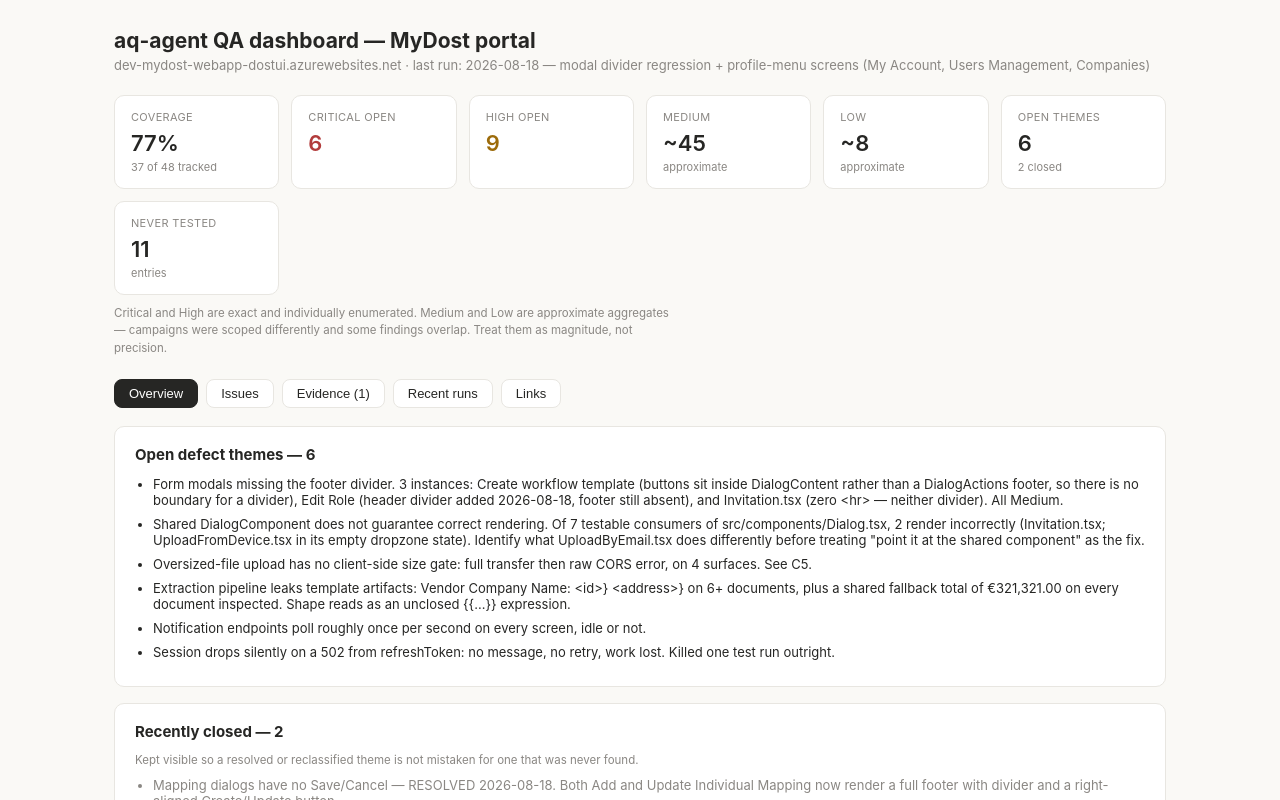
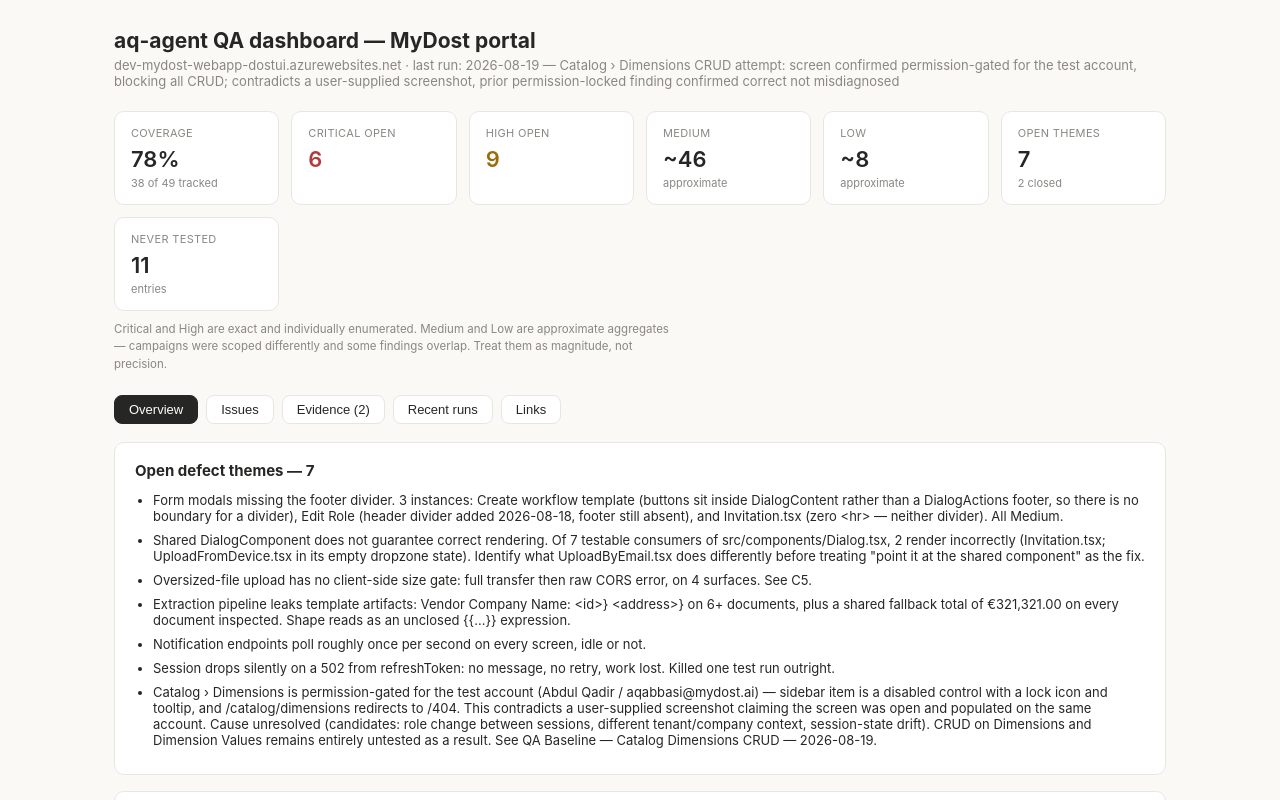
Before and after one commit to qadir1020/mydost-qa-dashboard, a React (Vite) app: page / in a window 1280 px wide. Shown: the top 800 px of the page. Built offline with nearby package versions, Linux system fonts and the light colour scheme.

Commit message:
QA dashboard update — 2026-08-19 — Catalog Dimensions CRUD attempt (permission-blocked, contradiction with user screenshot resolved)

```diff
--- a/src/data.js
+++ b/src/data.js
@@ -1,21 +1,21 @@
-// Snapshot of the Dost Portal QA Dashboard (Notion) as of 2026-08-18.
+// Snapshot of the Dost Portal QA Dashboard (Notion) as of 2026-08-19.
 // To refresh: update this file manually, or wire up scripts/sync-notion.js
 // (see README) to pull live data via the Notion API.
 
 export const dashboardData = {
   environment: "dev-mydost-webapp-dostui.azurewebsites.net",
-  lastRun: "2026-08-18 — modal divider regression + profile-menu screens (My Account, Users Management, Companies)",
+  lastRun: "2026-08-19 — Catalog › Dimensions CRUD attempt: screen confirmed permission-gated for the test account, blocking all CRUD; contradicts a user-supplied screenshot, prior permission-locked finding confirmed correct not misdiagnosed",
   summary: {
-    coverage: { tested: 37, total: 48, percent: 77 },
+    coverage: { tested: 38, total: 49, percent: 78 },
     neverTested: 11,
     stale: 0,
     defectThemes: 6,
-    activeBaselines: 3,
+    activeBaselines: 4,
   },
   severity: [
     { level: "Critical", count: 6, note: "All enumerated below — unchanged", exact: true },
     { level: "High", count: 9, note: "All enumerated below — was 10; H6 resolved 2026-08-18", exact: true },
-    { level: "Medium", count: 45, note: "Aggregate across campaigns — dominated by 22 untranslated-copy items and 7 raw-identifier items from the localization sweep, plus the open modal-divider findings", exact: false },
+    { level: "Medium", count: 46, note: "Aggregate across campaigns — dominated by 22 untranslated-copy items and 7 raw-identifier items from the localization sweep, plus the open modal-divider findings and the new Catalog Dimensions access-contradiction finding", exact: false },
     { level: "Low", count: 8, note: "Cosmetic and polish", exact: false },
   ],
   critical: [
@@ -40,6 +40,10 @@
   // H6 (Add/Update Individual Mapping had no Save/Cancel) was RESOLVED 2026-08-18
   // and removed from `high`. IDs are intentionally not renumbered so existing
   // references stay valid.
+  //
+  // Catalog Dimensions CRUD attempt (2026-08-19) produced no Critical/High —
+  // the finding is a Medium (access contradiction, not a confirmed bug; see
+  // defectThemes and the Catalog Dimensions baseline for detail).
 
   // defectThemes: each entry is { status, text }.
   //   status: "open"   — still outstanding
@@ -53,6 +57,7 @@
     { status: "open", text: "Extraction pipeline leaks template artifacts: Vendor Company Name: <id>} <address>} on 6+ documents, plus a shared fallback total of €321,321.00 on every document inspected. Shape reads as an unclosed {{…}} expression." },
     { status: "open", text: "Notification endpoints poll roughly once per second on every screen, idle or not." },
     { status: "open", text: "Session drops silently on a 502 from refreshToken: no message, no retry, work lost. Killed one test run outright." },
+    { status: "open", text: "Catalog › Dimensions is permission-gated for the test account (Abdul Qadir / aqabbasi@mydost.ai) — sidebar item is a disabled control with a lock icon and tooltip, and /catalog/dimensions redirects to /404. This contradicts a user-supplied screenshot claiming the screen was open and populated on the same account. Cause unresolved (candidates: role change between sessions, different tenant/company context, session-state drift). CRUD on Dimensions and Dimension Values remains entirely untested as a result. See QA Baseline — Catalog Dimensions CRUD — 2026-08-19." },
     { status: "closed", text: "Mapping dialogs have no Save/Cancel — RESOLVED 2026-08-18. Both Add and Update Individual Mapping now render a full footer with divider and a right-aligned Create/Update button." },
     { status: "closed", text: "Confirm-dialog component ships with no dividers — RECLASSIFIED 2026-08-18 as not-a-defect. The divider standard applies to form modals only (input fields + save action). Confirm dialogs have no inputs, so no dividers are expected." },
   ],
@@ -85,8 +90,24 @@
       afterAlt: "Upload by email dialog showing a divider below the header, a divider above the footer, and a right-aligned Close button, both dividers marked in green",
       url: null,
     },
+    {
+      title: "Catalog Dimensions — permission lock, no image evidence committed",
+      date: "2026-08-19",
+      screen: "Catalog › Dimensions",
+      status: "open",
+      summary:
+        "Sidebar screenshot taken this run shows a visible lock icon next to \"Dimensions\", distinct from Items/Taxes which have none, plus an accessible tooltip reading \"You don't have permission. Please update your role or contact the administrator.\" A screenshot of this evidence was captured locally during the run but not committed here (PNG binary cannot be carried by this sync path). See the linked baseline for the full description and repro steps.",
+      before: null,
+      beforeLabel: null,
+      beforeAlt: null,
+      after: null,
+      afterLabel: null,
+      afterAlt: null,
+      url: "https://app.notion.com/p/3c10f4c873ef81b5aa45e6ad2ae45b66",
+    },
   ],
   recentRuns: [
+    { date: "2026-08-19", scope: "Catalog › Dimensions CRUD attempt (CRUD-only scope, mid-run trim)", outcome: "BLOCKED — 0 CRUD ops possible, permission wall confirmed correct (not a route bug); 1 Medium finding (unresolved contradiction with a user-supplied screenshot)", url: "https://app.notion.com/p/3c10f4c873ef81b5aa45e6ad2ae45b66" },
     { date: "2026-08-18", scope: "Modal divider regression (10 prior findings) + profile-menu screens", outcome: "3 FIXED (Add/Update Mapping, Create filtered view) · 6 persisting · 3 NEW (Invitation, Edit Role, plus 3 screens first-tested)", url: null },
     { date: "2026-08-17", scope: "Workflow Templates (first pass) + Documents (regression)", outcome: "New 0 · Fixed 0 · Persisting 3 · 3 new findings on Workflow Templates", url: "https://app.notion.com/p/3bf0f4c873ef81d3b5adcc2a8406bade" },
     { date: "2026-08-17", scope: "Modal consistency — Configuration (12 modals)", outcome: "4 fail: 3 confirm dialogs no dividers, Update Mapping no footer", url: null },
@@ -96,7 +117,6 @@
     { date: "2026-08-17", scope: "Ask Dost — 21-case re-run + Spanish case 20", outcome: "Tables/charts FIXED; approval flow intermittent; approval-card labels NEW", url: null },
     { date: "2026-08-13", scope: "Document upload — Documents + Payables", outcome: "1 Critical (wrong document content), 1 High (extraction)", url: null },
     { date: "2026-08-13", scope: "Ask Dost file attachments (8 cases)", outcome: "6 pass, 3 defects; no hallucination on PDF or Excel", url: null },
-    { date: "2026-08-12", scope: "Functional sweep batches 1–2 (10 screens)", outcome: "2 Critical, 3 High, 4 Medium, 2 Low, 1 retracted", url: "https://app.notion.com/p/3ba0f4c873ef81cc90fffbc2a3c3250e" },
   ],
   quickLinks: [
     { title: "Dost Portal — Master Test Map", url: "https://app.notion.com/p/3bf0f4c873ef8162aa65ddf65409a864", scope: "The index — what was tested, when, against which baseline" },
@@ -104,6 +124,7 @@
     { title: "QA Baseline — Spanish Localization Sweep — 2026-08-11", url: "https://app.notion.com/p/3b90f4c873ef81308e5ed90ec632bfff", scope: "Spanish UI, 29 findings" },
     { title: "QA Functional Baseline — 2026-08-12", url: "https://app.notion.com/p/3ba0f4c873ef81cc90fffbc2a3c3250e", scope: "10 screens, functional behaviour" },
     { title: "QA Baseline — Workflow Templates — 2026-08-17", url: "https://app.notion.com/p/3bf0f4c873ef81d3b5adcc2a8406bade", scope: "Workflow Templates first pass" },
+    { title: "QA Baseline — Catalog Dimensions CRUD — 2026-08-19", url: "https://app.notion.com/p/3c10f4c873ef81b5aa45e6ad2ae45b66", scope: "Catalog Dimensions, CRUD-only scope — screen permission-gated, no CRUD possible" },
   ],
   blockers: [
     "Sentry holds no data. Project mydost-web under org dost-sn returned zero events across 90 days. Every \"no matching Sentry issue found\" carries no evidential weight.",
@@ -112,5 +133,6 @@
     "Upload pipeline currently returns 500, blocking all downstream extraction and classification testing.",
     "5 campaigns have no baseline page (modal consistency, Ask Dost, file upload, document upload, performance) — their findings cannot be regression-compared.",
     "Screenshots cannot be committed by the agent — binary files exceed what the GitHub tool can carry. Evidence images must be added to public/screenshots/ by hand, or the entry uses an SVG mockup instead.",
+    "Catalog › Dimensions CRUD test (2026-08-19) could not proceed at all — the screen is permission-gated for the only available test account, and role/tenant switching is out of agent scope.",
   ],
 };
```
